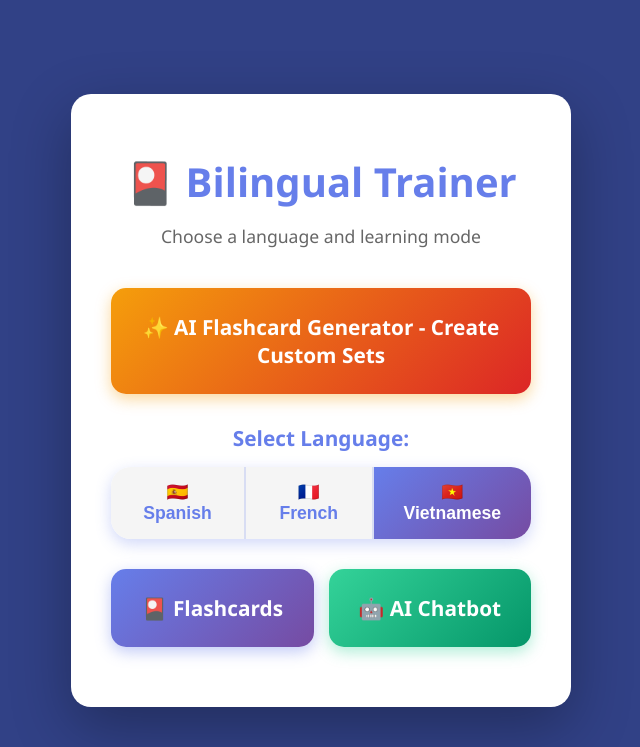
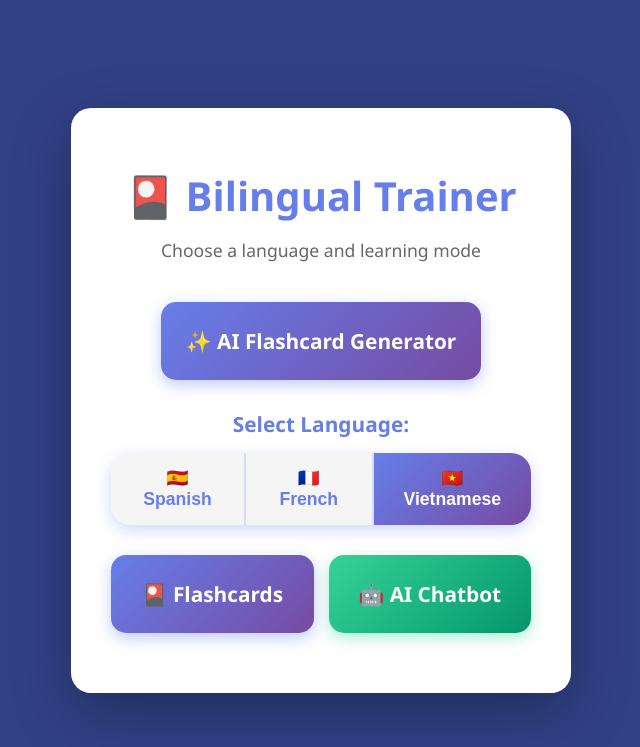
Before and after one commit to kevinle108/bilingual-trainer-db, a Python web app: template templates/index.html in a window 1280 px wide. Shown: the top 747 px of the page, without its empty margins (319-959 px from the left). Run offline with Jinja, Linux system fonts and the light colour scheme; the template is opened without the code that fills it, so the values that code supplies are empty.

Commit message:
readme info

```diff
--- a/templates/index.html
+++ b/templates/index.html
@@ -118,8 +118,8 @@
 
         <!-- AI Generator Button -->
         <div style="margin: 30px 0; text-align: center;">
-            <a href="/generator" class="language-btn" style="display: inline-block; width: auto; background: linear-gradient(135deg, #f59e0b 0%, #dc2626 100%); box-shadow: 0 5px 15px rgba(245, 158, 11, 0.4);">
-                ✨ AI Flashcard Generator - Create Custom Sets
+            <a href="/generator" class="language-btn" style="display: inline-block; width: auto;">
+                ✨ AI Flashcard Generator
             </a>
         </div>
 
```
Also changed, not shown: README.md (added).
